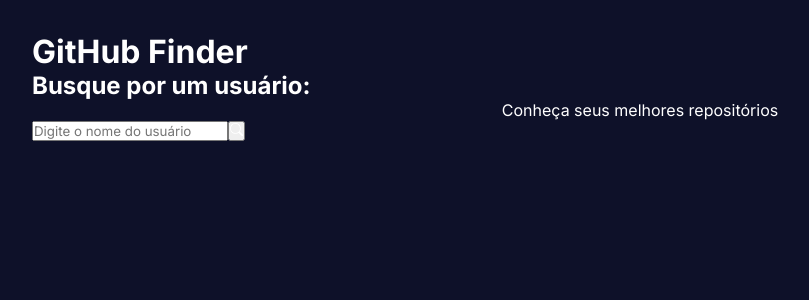
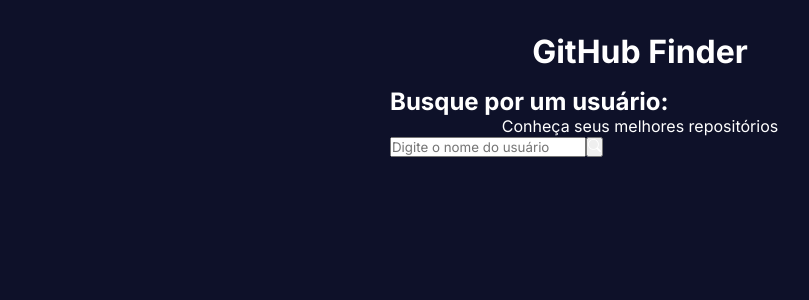
Before and after one commit to fjuncal/github_finder, a React (Vite) app: page / in a window 1280 px wide. Shown: the top 300 px of the page, without its empty margins (0-809 px from the left). Built offline with nearby package versions, Linux system fonts and the light colour scheme.

Commit message:
Implemlentando o css module na aplicação

```diff
--- /dev/null
+++ b/src/App.module.css
@@ -0,0 +1,9 @@
+.app {
+  max-width: 500px;
+  margin: 0 auto;
+}
+
+.app h1 {
+  text-align: center;
+  margin-bottom: 1rem;
+}
--- a/src/App.tsx
+++ b/src/App.tsx
@@ -1,10 +1,13 @@
 import { Outlet } from "react-router-dom";
+import classes from "./App.module.css";
 
 function App() {
   return (
     <>
-      <h1>GitHub Finder</h1>
-      <Outlet />
+      <div className={classes.app}>
+        <h1>GitHub Finder</h1>
+        <Outlet />
+      </div>
     </>
   );
 }
--- a/src/routes/Home.tsx
+++ b/src/routes/Home.tsx
@@ -8,12 +8,22 @@
   const loadUser = async (userName: string) => {
     const response = await fetch(`https://api.github.com/users/${userName}`);
     const data = await response.json();
-    setUser(data);
-    console.log(data);
+    const [avatar_url, login, name, location, followers, following] = data;
+    const userData: UserProps = {
+      avatar_url,
+      name,
+      login,
+      location,
+      followers,
+      following,
+    };
+
+    setUser(userData);
   };
   return (
     <div>
       <Search loadUser={loadUser} />
+      {user && <p>{user.login}</p>}
     </div>
   );
 }
```
Also changed, not shown: src/App.css (added).
